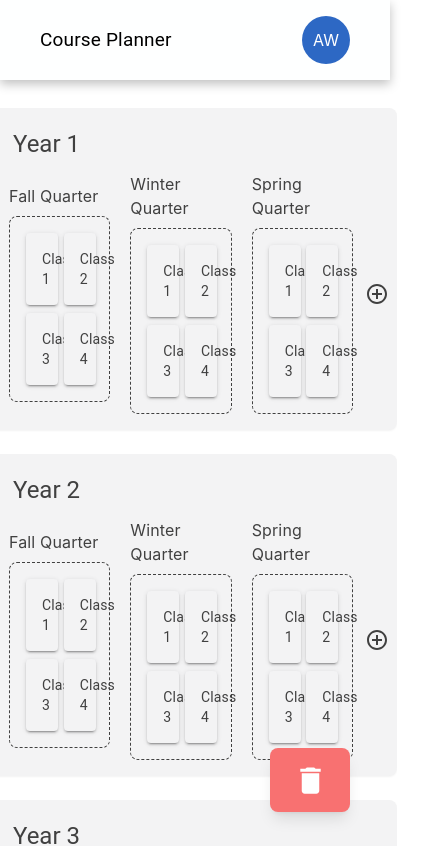
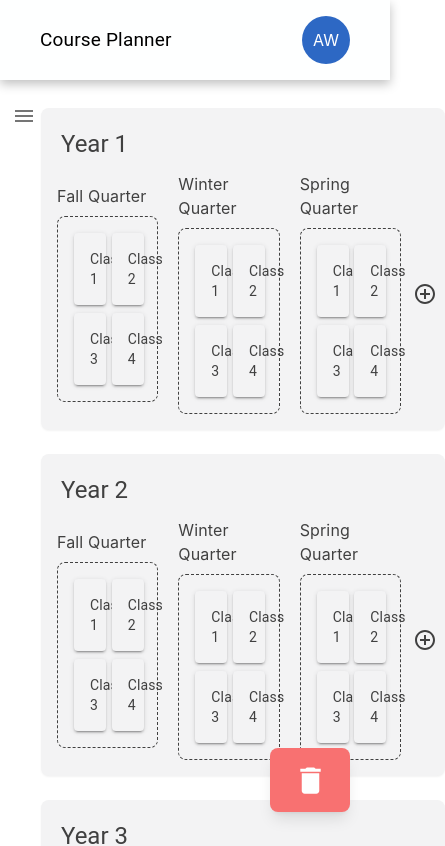
Before and after one commit to AudreyW05/Four-Year-Plan-Frontend, a React (Create React App) app: page / in a window 390 px wide. Shown: the top 846 px of the page, 445 px wide, since content can reach past the window. Built offline with nearby package versions, Linux system fonts and the light colour scheme.

Commit message:
Make hamburger fixed move unit bar up a bit

```diff
--- a/src/components/Home/HomeMain/HomeSidebar/HomeSidebar.tsx
+++ b/src/components/Home/HomeMain/HomeSidebar/HomeSidebar.tsx
@@ -17,17 +17,18 @@ const HomeSidebar = () => {
   };
 
   return (
-    <Box className={`mt-24 ${open ? 'ml-64' : 'ml'}`} overflow={'auto'}>
+    <Box className={`mt-24 ${open ? 'ml-64' : 'ml-2 pr-10'}`} overflow={'auto'}>
+      {!open && (
         <IconButton
           aria-label='open drawer'
           onClick={handleDrawerOpen}
           edge='start'
-        className='mr-2 ml-4 mt-1 sticky hover:text-uclaBlue'
-        sx={[open && { display: 'none' }]}
+          className='fixed top-24 left-4 hover:text-uclaBlue'
           disableRipple
         >
           <MenuIcon />
         </IconButton>
+      )}
       <Drawer
         variant='persistent'
         open={open}
--- a/src/components/Home/HomeMain/HomeSidebar/UnitBar/UnitBar.tsx
+++ b/src/components/Home/HomeMain/HomeSidebar/UnitBar/UnitBar.tsx
@@ -9,7 +9,7 @@ const UnitBar: React.FC<Props> = ({ value }) => {
   const progress = value;
 
   return (
-    <Box display='flex' alignItems='center' flexDirection='column' width='100%'>
+    <Box display='flex' alignItems='center' flexDirection='column' width='100%' className='mb-6'>
       <Typography variant='body1' mb={1}>
         Total Units: {value}
       </Typography>
```
Lines whose indentation alone changed are shown as unchanged.
